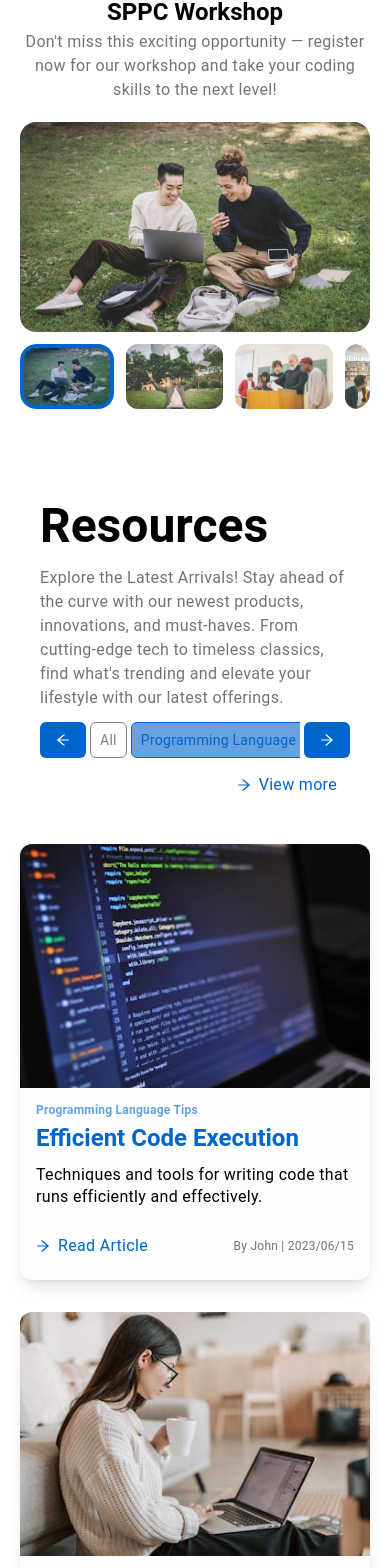
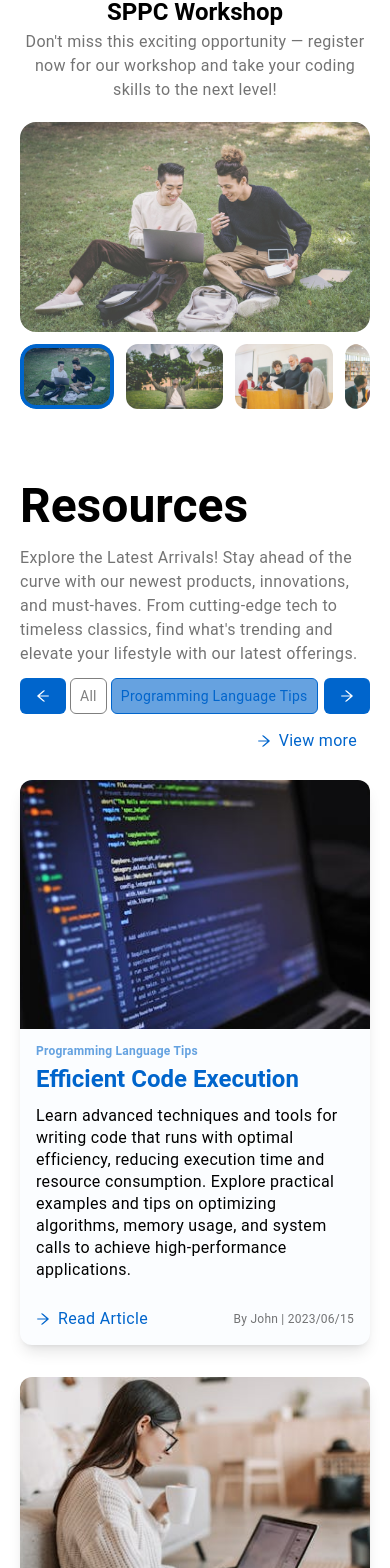
Before and after one commit to tranducanh2111/sppc-contest, a Next.js app: page /resources in a window 390 px wide. Shown: the part 418-1986 px from the top of the page. Built offline with nearby package versions, Linux system fonts and the light colour scheme; no server answers.

Commit message:
fix design of component/BlogCard

```diff
--- a/src/components/BlogCard.tsx
+++ b/src/components/BlogCard.tsx
@@ -24,14 +24,14 @@ const getFirstWord = (str: string): string => {
 
 const BlogCard: React.FC<CardProps> = ({ imageURL, category, name, descriptions, author, publishDate, testURL, buttonText }) => {
   return (
-    <section className="aspect-[341/381] rounded-[12px] bg-[#FBFDFF] shadow-lg pb-[16px] sm:pb-[24px]">
+    <section className="w-full aspect-[341/381] rounded-[12px] bg-[#FBFDFF] shadow-lg pb-[8px]">
         <figure className="relative w-[100%] h-[65%] mb-[12px] object-cover rounded-t-[12px]">
             <Image src={imageURL} alt={name} loading="lazy" layout='fill' className='w-full h-full object-cover rounded-t-[12px]' />
         </figure>
         <article className='px-[16px]'>
             <h4 className='overflow-y-hidden text-footnote text-[0.875rem] text-secondary font-semibold line-clamp-1 mb-[0.25rem]'>{category}</h4>
             <h3 className='text-h3 text-primary font-semibold line-clamp-1 mb-[0.75rem]'>{name}</h3>
-            <p className='overflow-y-hidden h-[44px] w-auto leading-[22px] text-body line-clamp-2 mb-[1.25rem]'>{descriptions}</p>
+            <p className='max-h-[176px] overflow-y-hidden md:h-[44px] w-auto leading-[22px] text-body md:line-clamp-2 mb-[1.25rem]'>{descriptions}</p>
             <div className='flex items-center justify-between gap-[1.5rem]'>
                 <Link href={testURL}>
                     <Button className='font-medium text-primary' icon={ThinArrow} title={buttonText} style={{padding: 0, margin: 0}}/>
--- a/src/page-sections/HomePage/ContestOverview.tsx
+++ b/src/page-sections/HomePage/ContestOverview.tsx
@@ -35,7 +35,7 @@ const ContestOverview = () => {
                     </figure>
                     <article className='flex flex-wrap flex-col items-center my-auto gap-y-[2rem] py-[1.5rem] md:py-0'>
                         <div className='w-[80%] flex flex-col gap-y-[12px]'>
-                            <h4 className='text-h4 text-center'>Let&apos;s  explore your talent!</h4>
+                            <h4 className='text-h4 text-center'>Let’s  explore your talent!</h4>
                             <p className='text-body text-center'>Take the first step towards coding greatness and sign up now!</p>
                         </div>
                         <div className='flex flex-wrap gap-x-[3rem]'>
--- a/src/page-sections/Resources/ResourceSection.tsx
+++ b/src/page-sections/Resources/ResourceSection.tsx
@@ -50,7 +50,7 @@ const ResourceSection = ({sectionName, description, viewMoreLink, showFilter} :
 
 	return (
     <section className='w-full'>
-		<div className="flex flex-col justify-center p-[20px] lg:p-0">
+		<div className="flex flex-col justify-center lg:p-0">
             {/* Heading Section */}
             <HeadingSection
                 categories={categories}
--- a/src/sample_data/testOverview.json
+++ b/src/sample_data/testOverview.json
@@ -3,7 +3,7 @@
     {
       "imageURL": "/article-1.jpg",
       "name": "Efficient Code Execution",
-      "descriptions": "Techniques and tools for writing code that runs efficiently and effectively.",
+      "descriptions": "Learn advanced techniques and tools for writing code that runs with optimal efficiency, reducing execution time and resource consumption. Explore practical examples and tips on optimizing algorithms, memory usage, and system calls to achieve high-performance applications.",
       "articleURL": "",
       "authorName": "John Doe",
       "publishDate": "2023/06/15"
@@ -11,7 +11,7 @@
     {
       "imageURL": "/article-2.jpg",
       "name": "Code Refactoring Techniques",
-      "descriptions": "Methods for improving the structure and readability of your code without changing its behavior.",
+      "descriptions": "Discover methods for improving the structure, readability of your code without altering its functionality. This comprehensive guide covers best practices for refactoring, including the use of design patterns, and clean coding principles to enhance maintainability, reduce technical debt.",
       "articleURL": "",
       "authorName": "Jane Smith",
       "publishDate": "2023/07/20"
@@ -19,7 +19,7 @@
     {
       "imageURL": "/article-3.jpg",
       "name": "Optimizing Performance",
-      "descriptions": "Strategies for enhancing the speed and efficiency of your programs.",
+      "descriptions": "Strategies for enhancing the speed and efficiency of your programs, from algorithmic improvements to system-level optimizations. Learn how to profile and benchmark your code, identify bottlenecks, and implement solutions to improve runtime performance and scalability.",
       "articleURL": "",
       "authorName": "Alice Johnson",
       "publishDate": "2023/05/10"
@@ -27,7 +27,7 @@
     {
       "imageURL": "/article-4.jpg",
       "name": "Clean Code Principles",
-      "descriptions": "Guidelines for writing code that is easy to read, maintain, and extend.",
+      "descriptions": "Guidelines for writing code that is easy to read, maintain, and extend. This article explores key clean code principles, including naming conventions, commenting, formatting, and modular design, to help you produce high-quality, professional-grade code.",
       "articleURL": "",
       "authorName": "Bob Brown",
       "publishDate": "2023/08/05"
@@ -37,7 +37,7 @@
     {
       "imageURL": "/article-5.jpg",
       "name": "Scalable Architecture",
-      "descriptions": "Designing systems that can grow and handle increased load seamlessly.",
+      "descriptions": "Designing systems that can grow and handle increased load seamlessly. This article delves into architectural principles and patterns for scalability, including load balancing, horizontal scaling, and distributed computing, ensuring your system remains robust and efficient under varying loads.",
       "articleURL": "",
       "authorName": "Carol White",
       "publishDate": "2023/04/12"
@@ -45,7 +45,7 @@
     {
       "imageURL": "/article-6.jpg",
       "name": "Design Patterns Essentials",
-      "descriptions": "Fundamental design patterns that solve common software design problems.",
+      "descriptions": "Fundamental design patterns that solve common software design problems. Explore classic design patterns such as Singleton, Observer, Factory, and Strategy, with real-world examples and best practices for applying them effectively in your projects.",
       "articleURL": "",
       "authorName": "Dave Black",
       "publishDate": "2023/03/18"
@@ -53,7 +53,7 @@
     {
       "imageURL": "/article-7.jpg",
       "name": "Microservices Best Practices",
-      "descriptions": "Key principles and practices for building and managing microservices architectures.",
+      "descriptions": "Key principles and practices for building and managing microservices architectures. Learn about the advantages of microservices, how to decompose monolithic applications, manage inter-service communication, and ensure reliability and security in a distributed environment.",
       "articleURL": "",
       "authorName": "Eva Green",
       "publishDate": "2023/09/30"
@@ -61,7 +61,7 @@
     {
       "imageURL": "/article-8.jpg",
       "name": "API Design Principles",
-      "descriptions": "Best practices for creating robust and user/friendly APIs.",
+      "descriptions": "Best practices for creating robust and user-friendly APIs. This article covers essential API design principles, including RESTful conventions, versioning, documentation, and security considerations, helping you build APIs that are easy to use and maintain.",
       "articleURL": "",
       "authorName": "Frank Blue",
       "publishDate": "2023/02/25"
@@ -71,7 +71,7 @@
     {
       "imageURL": "/article-9.jpg",
       "name": "Efficient Data Storage",
-      "descriptions": "Techniques for storing data in a way that maximizes efficiency and accessibility.",
+      "descriptions": "Techniques for storing data in a way that maximizes efficiency and accessibility. Explore different data storage solutions, indexing strategies, and data compression methods to optimize storage performance and reduce costs.",
       "articleURL": "",
       "authorName": "Grace Yellow",
       "publishDate": "2023/01/10"
@@ -79,7 +79,7 @@
     {
       "imageURL": "/timeline-1.png",
       "name": "Query Optimization",
-      "descriptions": "Methods to improve the speed and efficiency of database queries.",
+      "descriptions": "Methods to improve the speed and efficiency of database queries. Learn about query tuning techniques, indexing strategies, and execution plan analysis to enhance query performance and ensure fast data retrieval.",
       "articleURL": "",
       "authorName": "Hank Brown",
       "publishDate": "2023/03/22"
@@ -87,7 +87,7 @@
     {
       "imageURL": "/timeline-2.png",
       "name": "Data Backup Strategies",
-      "descriptions": "Effective strategies for backing up and recovering data to prevent loss.",
+      "descriptions": "Effective strategies for backing up and recovering data to prevent loss. This article covers backup types, schedules, and tools, along with best practices for ensuring data integrity and minimizing downtime in case of failures.",
       "articleURL": "",
       "authorName": "Ivy Green",
       "publishDate": "2023/05/27"
@@ -95,7 +95,7 @@
     {
       "imageURL": "/timeline-3.png",
       "name": "Database Normalization",
-      "descriptions": "Processes to organize a database into tables to reduce redundancy and improve data integrity.",
+      "descriptions": "Processes to organize a database into tables to reduce redundancy and improve data integrity. Understand the principles of normalization, including various normal forms, to design efficient and maintainable database schemas.",
       "articleURL": "",
       "authorName": "Jack Red",
       "publishDate": "2023/07/19"
@@ -105,7 +105,7 @@
     {
       "imageURL": "/timeline-4.png",
       "name": "Performance Tuning",
-      "descriptions": "Techniques to improve system performance by adjusting and optimizing various parameters.",
+      "descriptions": "Techniques to improve system performance by adjusting and optimizing various parameters. This comprehensive guide covers hardware and software tuning, including CPU, memory, disk, and network optimizations, to ensure your system operates at peak efficiency.",
       "articleURL": "",
       "authorName": "Karen Purple",
       "publishDate": "2023/08/12"
@@ -113,7 +113,7 @@
     {
       "imageURL": "/timeline-5.png",
       "name": "Resource Management",
-      "descriptions": "Strategies for efficiently managing system resources like CPU, memory, and storage.",
+      "descriptions": "Strategies for efficiently managing system resources like CPU, memory, and storage. Learn about resource allocation, monitoring, and optimization techniques to maximize the performance and reliability of your systems.",
       "articleURL": "",
       "authorName": "Larry Orange",
       "publishDate": "2023/09/02"
@@ -121,7 +121,7 @@
     {
       "imageURL": "/group_of_people.png",
       "name": "Load Balancing Techniques",
-      "descriptions": "Methods to distribute workloads evenly across multiple servers to ensure reliability and performance.",
+      "descriptions": "Methods to distribute workloads evenly across multiple servers to ensure reliability and performance. This article explores different load balancing algorithms, tools, and best practices to achieve high availability and scalability in your infrastructure.",
       "articleURL": "",
       "authorName": "Mona Pink",
       "publishDate": "2023/06/23"
@@ -129,7 +129,7 @@
     {
       "imageURL": "/contact-section.jpg",
       "name": "Scalability Solutions",
-      "descriptions": "Approaches to ensure your system can scale up or down based on demand.",
+      "descriptions": "Approaches to ensure your system can scale up or down based on demand. Learn about scalable architecture design, cloud computing solutions, and auto-scaling techniques to maintain performance and cost-efficiency as your user base grows.",
       "articleURL": "",
       "authorName": "Nate Gray",
       "publishDate": "2023/11/10"
--- a/tailwind.config.js
+++ b/tailwind.config.js
@@ -100,7 +100,7 @@ module.exports = withMT({
       gridTemplateColumns: {
         // Complex site-specific column configuration
         'homepage-contest-stat': 'max(40%, 300px) auto',
-        'auto-fit': 'repeat(auto-fit, minmax(310px, 1fr))',
+        'auto-fit': 'repeat(auto-fit, minmax(300px, 1fr))',
         'about-mission': 'auto 560px',
         'tab': '46px auto 46px',
       }
```
